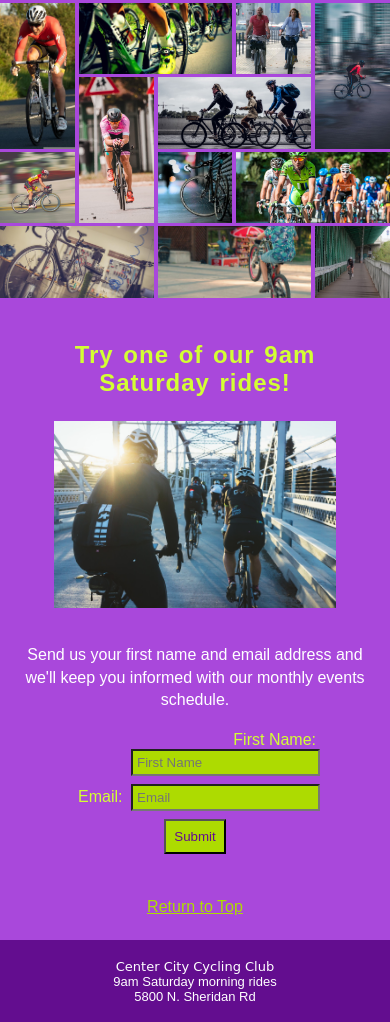
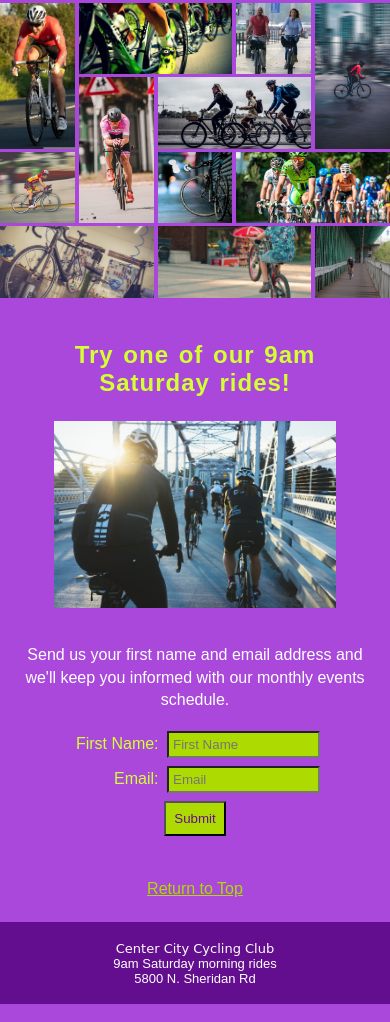
Before and after one commit to robertmc5/CenterCityCycling, a plain HTML site: page index.html in a window 390 px wide. Shown: the part 1818-2840 px from the top of the page. Drawn offline with Linux system fonts and the light colour scheme; a web font is replaced by a local one.

Commit message:
Fix a text input width for Chrome

```diff
--- a/style.css
+++ b/style.css
@@ -362,7 +362,7 @@ div#final-image img {
 }
 
 #cta form {
-  padding: 1rem;
+  padding: 1rem 0;
   text-align: center;
 }
 
@@ -401,6 +401,9 @@ div#final-image img {
     display: block;
     padding: 0.25rem 0;
     text-align: right;
+  }
+  #cta #name, #cta #email {
+    width: 141px;
   }
   #cta #submit {
     margin-left: 0;
```
